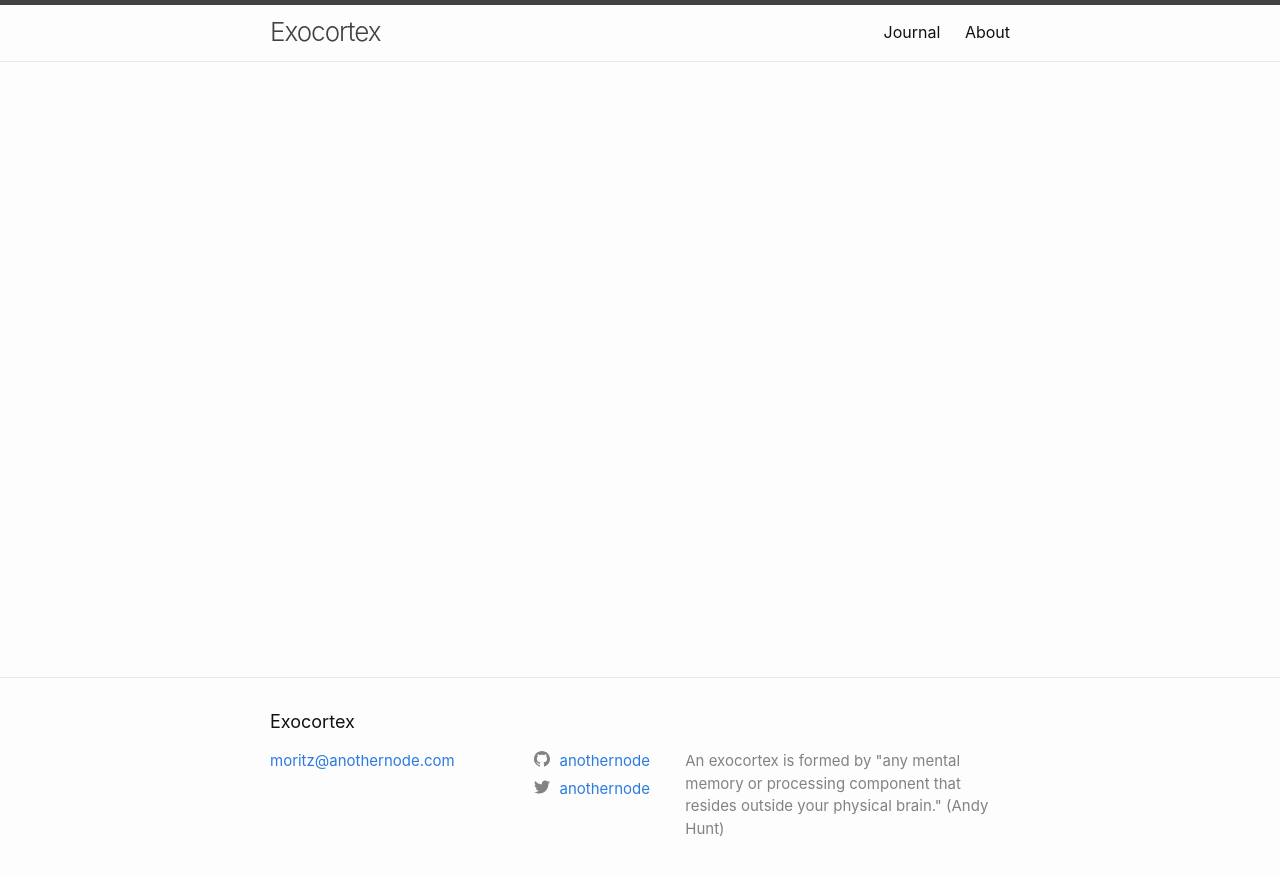
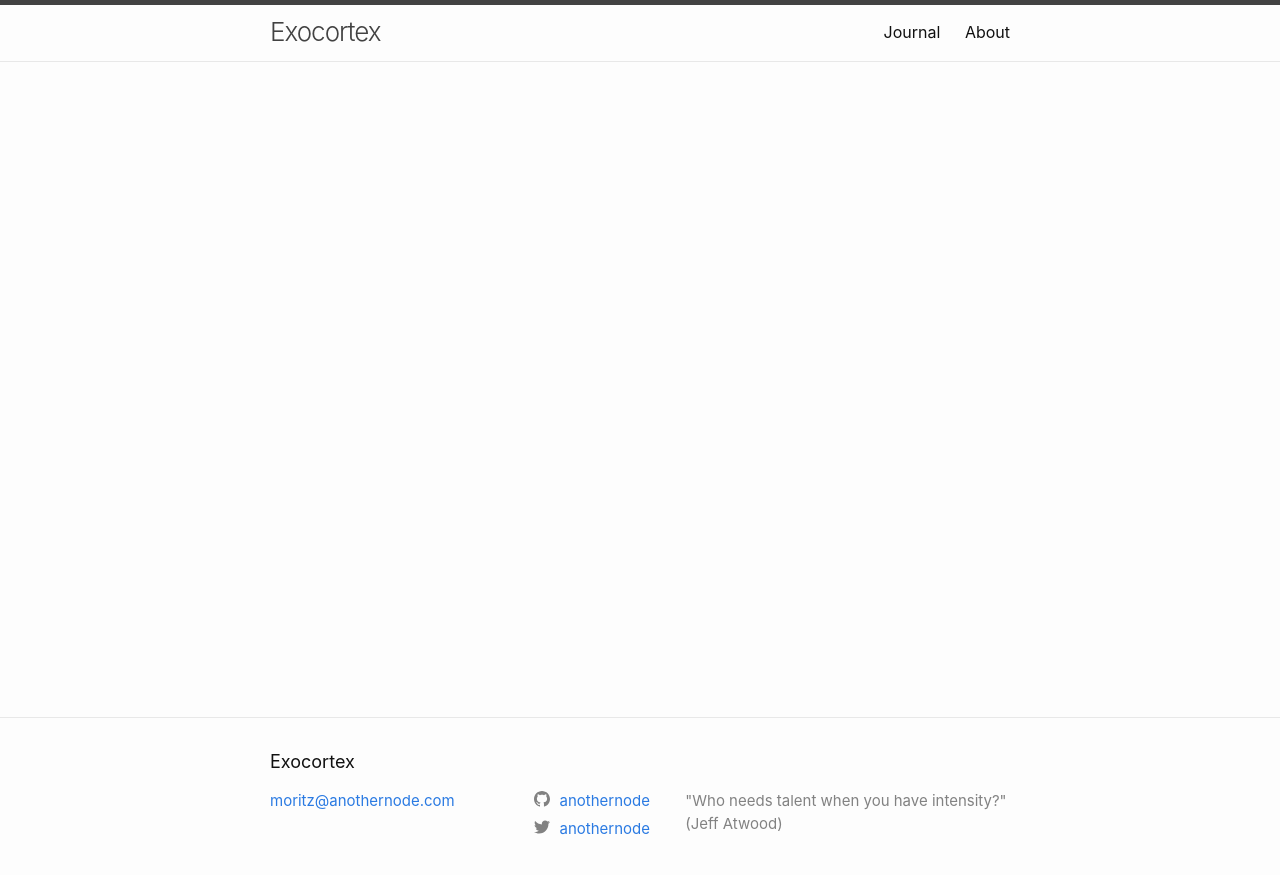
Before and after one commit to anothernode/exocortex-jekyll, a Jekyll site: the page built from index.md, in a window 1280 px wide. Shown: the top 875 px of the page. Built offline with Jekyll 4.4.1, drawn with Linux system fonts in a browser that asks for light colours.

Commit message:
Change tagline and about page

```diff
--- a/_config.yml
+++ b/_config.yml
@@ -2,8 +2,7 @@ title: Exocortex
 author: Moritz
 email: moritz@anothernode.com
 description: >- # this means to ignore newlines until "baseurl:"
-  An exocortex is formed by "any mental memory or processing component that
-  resides outside your physical brain." (Andy Hunt)
+  "Who needs talent when you have intensity?" (Jeff Atwood)
 baseurl: ""
 url: "https://exocortex.anothernode.com"
 twitter_username: anothernode
```
Also changed, not shown: about.md (+3 -0 lines).
